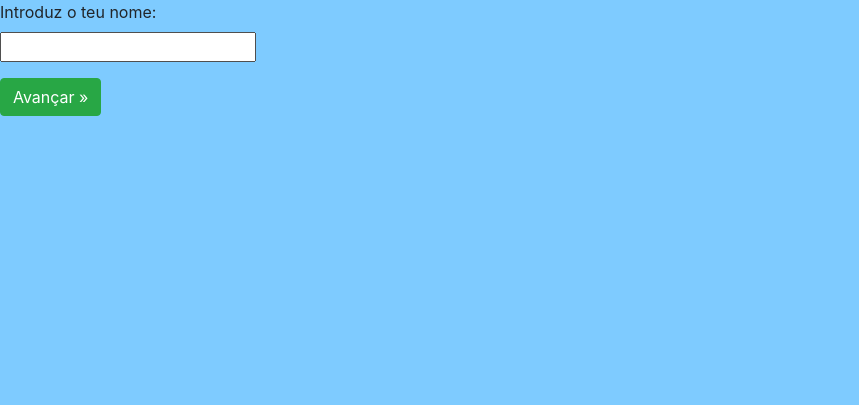
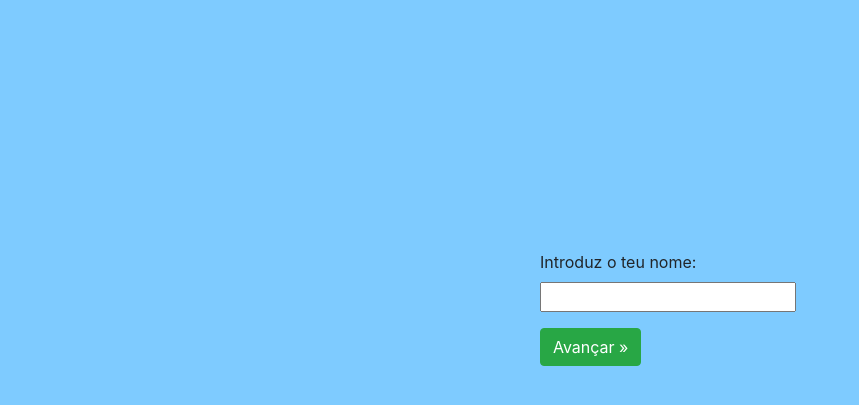
Before and after one commit to CajoBorges/Caca-ao-Tesouro-Virtual, a Flask app: page /login in a window 1280 px wide. Shown: the top 405 px of the page, without its empty margins (0-859 px from the left). Run offline with Flask 2, Linux system fonts and the light colour scheme; some libraries are stand-ins or nearby versions.

Commit message:
Edição CSS

```diff
--- a/static/style.css
+++ b/static/style.css
@@ -1,8 +1,5 @@
-#elemento {
-    margin-top: 15px;
-    margin-right: 10px;
-    margin-bottom: 25px;
-    margin-left: 35px;
+.body {
+    margin: 10px;
 }
 
 body {
@@ -19,10 +16,3 @@ h2 {
 .red {
     color: rgb(255, 25, 9)
 }
-.123 {
-    width: 10px;
-    height: 10px;
-    margin: 10px;
-    padding: 10px;
-    border: 10px;
-}
--- a/templates/base.html
+++ b/templates/base.html
@@ -9,9 +9,9 @@
 
 </head>
 <body>
-    <div classe="123">
-    {% block logout %}{% endblock %}
-    {% block dentro %}{% endblock %}
+    <div class="container" style="margin-top: 25px;">
+        {% block logout %}{% endblock %}
+        {% block dentro %}{% endblock %}
     </div>
 </body>
 </html>
--- a/templates/login.html
+++ b/templates/login.html
@@ -2,11 +2,12 @@
 {% block title %}Login{% endblock %}
 {% block dentro %}
 
+<div class="mx-auto" style="width: 200px; margin-top: 250px;">
 <form action="/login" method="POST">
 	<label for="name">Introduz o teu nome:</label><br>
 	<input type="text" id="name" name="name" value=""><br>
 	<p></p>
 	<p><input type="submit" value="Avançar »" type="button" class="btn btn-success"></p>
 </form>
-
+</div>
 {% endblock %}
```
